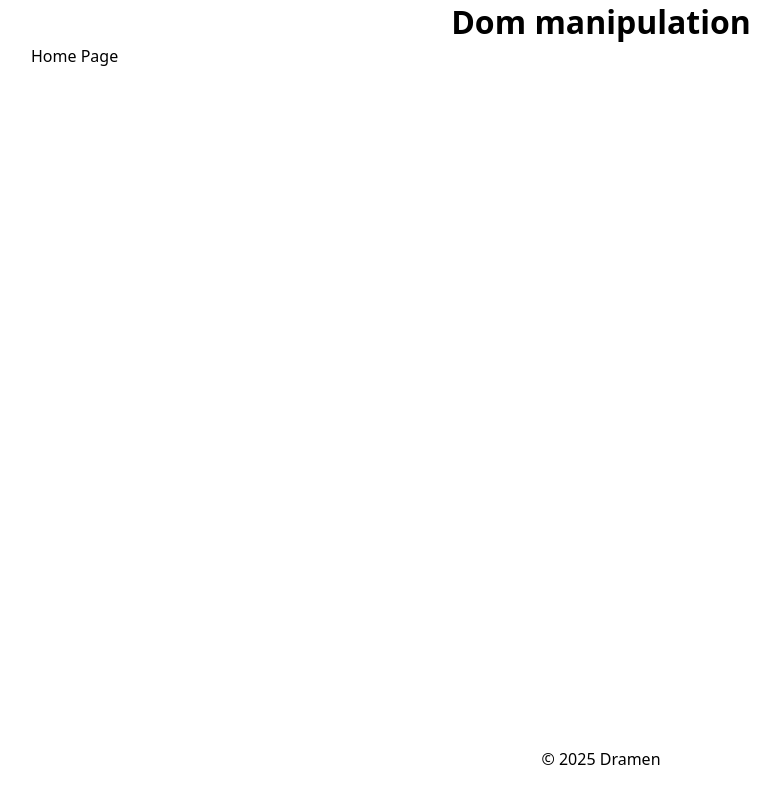
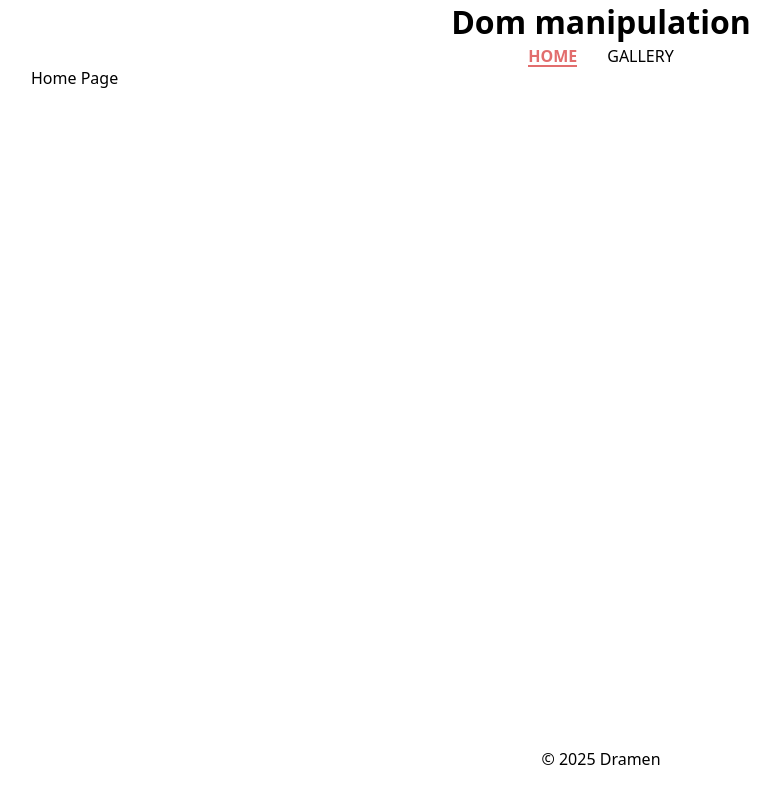
Before and after one commit to drDramen/sy_js, a website built with Vite: page trello-tasks/dom-manipulation/index.html in a window 1280 px wide. Shown: the whole page, without its empty margins (39-819 px from the left). Built offline with nearby package versions, Linux system fonts and the light colour scheme.

Commit message:
feat: add navigation

```diff
--- a/trello-tasks/dom-manipulation/src/app/app.js
+++ b/trello-tasks/dom-manipulation/src/app/app.js
@@ -1,5 +1,12 @@
 import { Router } from '@/router/router.js';
+import { Navigation } from '@components';
+import { RouteName } from '@lib/enums/name-route.enum.js';
 import { createElement } from '@helpers';
+
+const navigationItems = [
+  { textContent: 'Home', href: RouteName.Home },
+  { textContent: 'Gallery', href: RouteName.Gallery },
+];
 
 export class App {
   constructor(root) {
@@ -15,6 +22,8 @@ export class App {
       },
     });
 
+    header.append(new Navigation(navigationItems, 'app-navigation').node);
+
     const main = createElement({ tag: 'main' });
 
     const footer = createElement({
--- /dev/null
+++ b/trello-tasks/dom-manipulation/src/components/Navigation.js
@@ -0,0 +1,36 @@
+import { RouterLink, View } from '@components';
+
+export class Navigation extends View {
+  constructor(items, className = '') {
+    super({
+      tag: 'nav',
+      props: {
+        className: `navigation ${className}`.trim(),
+      },
+    });
+
+    const navigationItems = new View({
+      tag: 'ul',
+      parentNode: this.node,
+      props: {
+        className: 'navigation__items list',
+      },
+    });
+
+    items.forEach((props) => {
+      new RouterLink(
+        {
+          ...props,
+          className: 'navigation__link link',
+        },
+        new View({
+          tag: 'li',
+          parentNode: navigationItems,
+          props: {
+            className: 'navigation__item',
+          },
+        })
+      );
+    });
+  }
+}
--- a/trello-tasks/dom-manipulation/src/components/index.js
+++ b/trello-tasks/dom-manipulation/src/components/index.js
@@ -1,2 +1,3 @@
 export { View } from './View.js';
 export { RouterLink } from './RouterLink.js';
+export { Navigation } from './Navigation.js';
--- a/trello-tasks/dom-manipulation/src/style.css
+++ b/trello-tasks/dom-manipulation/src/style.css
@@ -36,6 +36,11 @@ body {
   background-color: #fff;
 }
 
+a:not([class]) {
+  text-decoration-skip-ink: auto;
+  color: currentColor;
+}
+
 #app {
   display: grid;
   grid-template-columns: 100%;
@@ -47,6 +52,17 @@ body {
   margin: 0 auto;
   padding: 0 30px;
   max-width: 1200px;
+}
+
+.list {
+  list-style: none;
+  padding: 0;
+}
+
+.link {
+  display: block;
+  color: inherit;
+  text-decoration: none;
 }
 
 .footer {
@@ -83,3 +99,32 @@ body {
 .disable-scroll {
   overflow: hidden;
 }
+
+.app-navigation {
+  .navigation__items {
+    display: flex;
+    justify-content: center;
+    column-gap: 30px;
+  }
+
+  .navigation__link {
+    position: relative;
+    text-transform: uppercase;
+
+    &.active {
+      color: #e26d6d;
+      font-weight: 600;
+      pointer-events: none;
+
+      &:after {
+        position: absolute;
+        content: '';
+        left: 0;
+        bottom: 0;
+        width: 100%;
+        height: 2px;
+        background-color: currentColor;
+      }
+    }
+  }
+}
```
